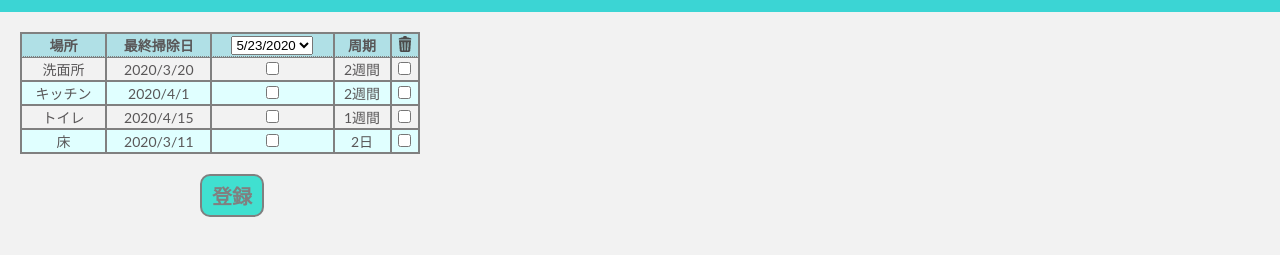
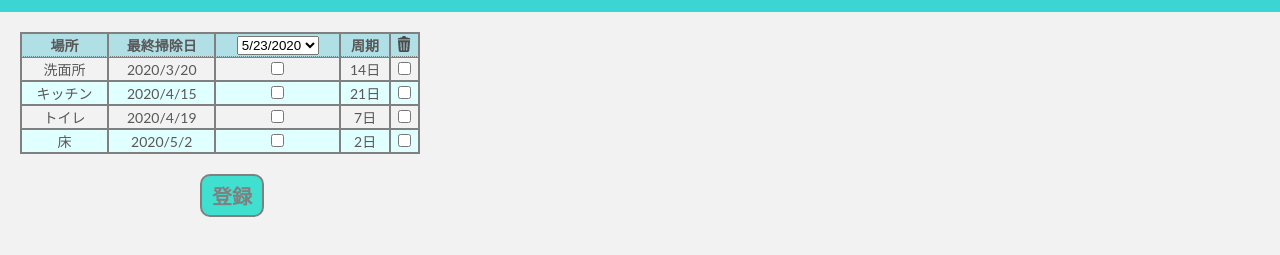
Before and after one commit to maki-home/housekeeping-ui, a website built with webpack: page index.html in a window 1280 px wide. Shown: the part 103-358 px from the top of the page. Built offline with nearby package versions, Linux system fonts and the light colour scheme.

Commit message:
テーブル内容を動的に表示

```diff
--- a/index.html
+++ b/index.html
@@ -28,35 +28,7 @@
                     </tr>
             </thead>
 
-            <tbody>
-                    <tr>
-                        <td>洗面所</td>
-						<td>2020/3/20</td>
-						<td><input type="checkbox" id="update" name="update_date"></td>
-						<td>2週間</td>
-						<td><input type="checkbox" id="delete" name="delete"></td>
-                    </tr>
-                    <tr>
-                        <td>キッチン</td>
-						<td>2020/4/1</td>
-						<td><input type="checkbox" id="update" name="update_date"></td>
-						<td>2週間</td>
-						<td><input type="checkbox" id="delete" name="delete"></td>
-                    </tr>
-                    <tr>
-                        <td>トイレ</td>
-						<td>2020/4/15</td>
-						<td><input type="checkbox" id="update" name="update_date"></td>
-						<td>1週間</td>
-						<td><input type="checkbox" id="delete" name="delete"></td>
-                    </tr>
-                    <tr>
-                        <td>床</td>
-						<td>2020/3/11</td>
-						<td><input type="checkbox" id="update" name="update_date"></td>
-						<td>2日</td>
-						<td><input type="checkbox" id="delete" name="delete"></td>
-                    </tr>
+            <tbody id="items">
             </tbody>
         </table>
 
--- a/src/index.js
+++ b/src/index.js
@@ -3,7 +3,30 @@ import './garbage.png';
 
 const initialize = () => {
     const date = document.getElementById('date');
+    console.log(date);
     const today = new Date();
+    const data = [
+        {
+            place: '洗面所',
+            lastDate: '2020/3/20',
+            cycle: 14
+        },
+        {
+            place: 'キッチン',
+            lastDate: '2020/4/15',
+            cycle: 21
+        },
+        {
+            place: 'トイレ',
+            lastDate: '2020/4/19',
+            cycle: 7
+        },
+        {
+            place: '床',
+            lastDate: '2020/5/2',
+            cycle: 2
+        }
+    ];
 
     for (let i = 0; i < 10; i++) {
         const d = new Date(today.getTime() + (i - 7) * 24 * 60 * 60 * 1000 /* + (i - 7)日 */);
@@ -14,6 +37,12 @@ const initialize = () => {
         }
         date.appendChild(option);
     }
+    const items = document.getElementById('items');
+    data.forEach(d => {
+        const tr = document.createElement('tr');
+        items.appendChild(tr);
+        tr.innerHTML = `<td>${d.place}</td><td>${d.lastDate}</td><td><input type="checkbox" name="finished"></td><td>${d.cycle}日</td><td><input type="checkbox" name="remove"></td>`;
+    });
 
     const button = document.getElementById('register');
     const onClick = () => {
```
